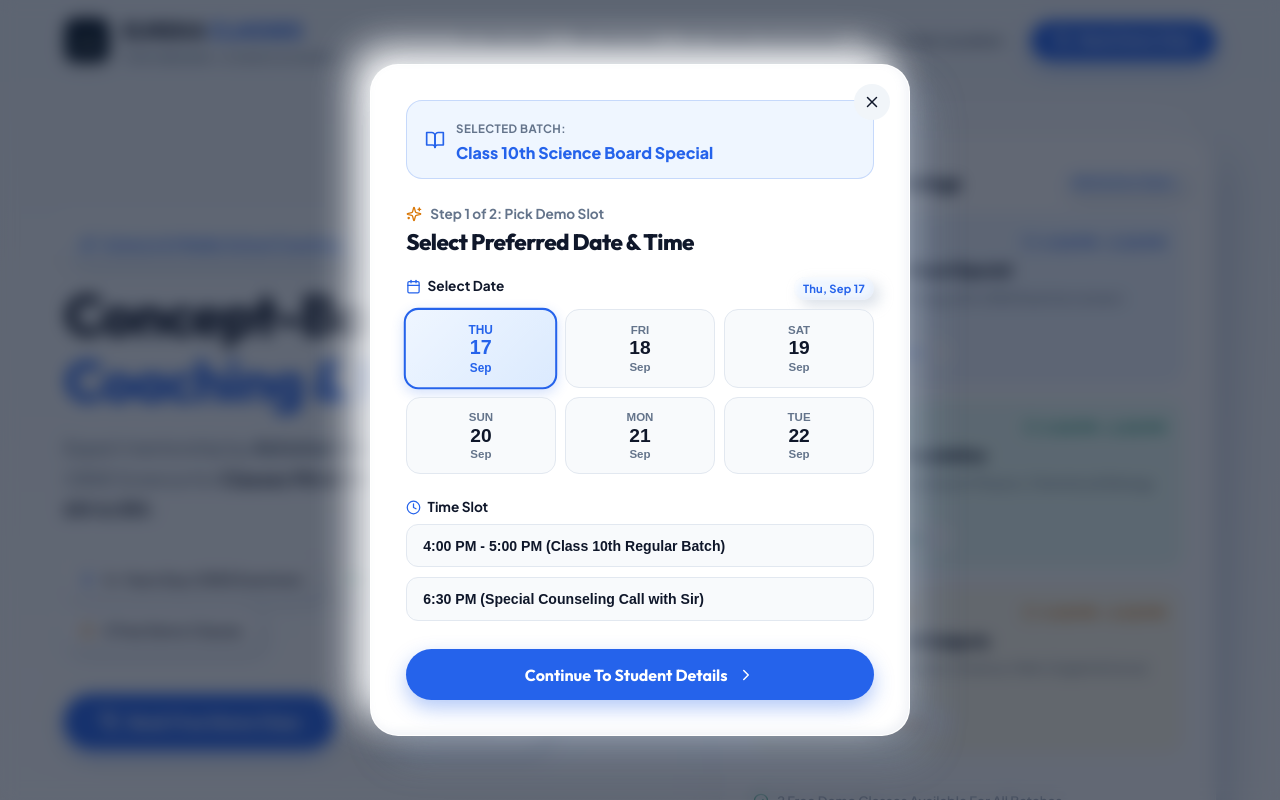
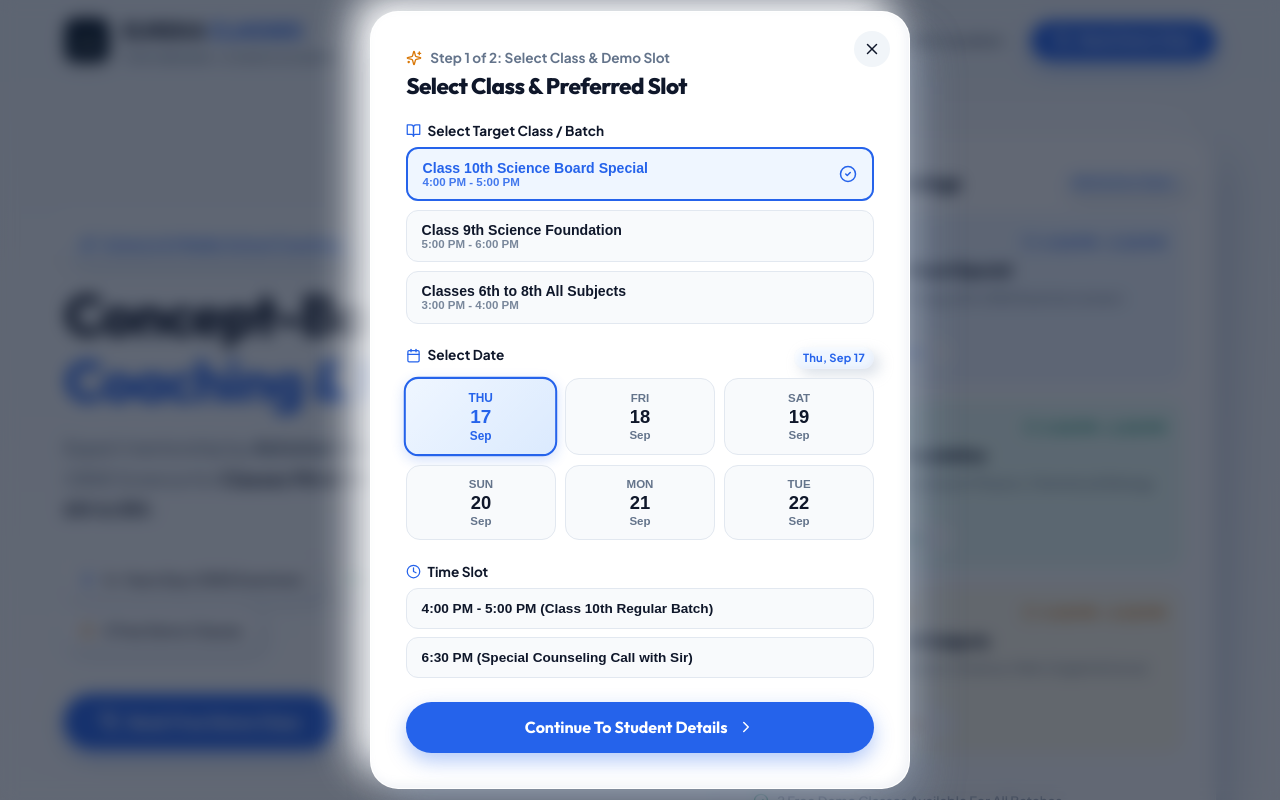
Before and after one commit to AtharvTiwari0/Eureka, a React (Vite) app: page / in a window 1280 px wide. Both pictures are taken after a click on the button "Book Demo Class". Shown: the top 800 px of the page. Built offline with nearby package versions, Linux system fonts and the light colour scheme.

Commit message:
Add interactive Class/Batch selector inside BookCallModal

```diff
--- a/src/components/BookCallModal.jsx
+++ b/src/components/BookCallModal.jsx
@@ -4,6 +4,7 @@ import confetti from 'canvas-confetti';
 
 export default function BookCallModal({ isOpen, onClose, preselectedBatch }) {
   const [step, setStep] = useState(1);
+  const [selectedBatchName, setSelectedBatchName] = useState(preselectedBatch || 'Class 10th Science Board Special');
 
   const today = new Date();
   const upcomingDates = Array.from({ length: 6 }, (_, i) => {
@@ -26,20 +27,26 @@ export default function BookCallModal({ isOpen, onClose, preselectedBatch }) {
 
   const FORMSPARK_ACTION_URL = 'https://submit-form.com/fQQINef9K';
 
-  const currentBatchName = preselectedBatch || 'Class 10th Science Board Special';
+  // Sync preselectedBatch prop whenever modal opens
+  useEffect(() => {
+    if (preselectedBatch) {
+      setSelectedBatchName(preselectedBatch);
+    }
+    setStep(1);
+  }, [preselectedBatch, isOpen]);
 
+  // Sync slot whenever selectedBatchName changes
   useEffect(() => {
-    if (currentBatchName.includes('10th')) {
+    if (selectedBatchName.includes('10th')) {
       setSelectedSlot('4:00 PM - 5:00 PM (Class 10th Science)');
-    } else if (currentBatchName.includes('9th')) {
+    } else if (selectedBatchName.includes('9th')) {
       setSelectedSlot('5:00 PM - 6:00 PM (Class 9th Science)');
-    } else if (currentBatchName.includes('6th') || currentBatchName.includes('8th')) {
+    } else if (selectedBatchName.includes('6th') || selectedBatchName.includes('8th')) {
       setSelectedSlot('3:00 PM - 4:00 PM (Classes 6th - 8th All Subjects)');
     } else {
       setSelectedSlot('4:00 PM - 5:00 PM');
     }
-    setStep(1);
-  }, [preselectedBatch, isOpen]);
+  }, [selectedBatchName]);
 
   if (!isOpen) return null;
 
@@ -59,8 +66,8 @@ export default function BookCallModal({ isOpen, onClose, preselectedBatch }) {
         method: 'POST',
         headers: { 'Content-Type': 'application/json', Accept: 'application/json' },
         body: JSON.stringify({
-          _email: { from: studentName, subject: `Demo Class Request for ${currentBatchName}` },
-          batch: currentBatchName,
+          _email: { from: studentName, subject: `Demo Class Request for ${selectedBatchName}` },
+          batch: selectedBatchName,
           date: selectedDate,
           slot: selectedSlot,
           studentName,
@@ -78,7 +85,7 @@ export default function BookCallModal({ isOpen, onClose, preselectedBatch }) {
 
     const text = encodeURIComponent(
       `Hello Abhishek Sir! I want to book 2 Free Demo Classes for Eureka Classes.\n\n` +
-      `🎯 TARGET BATCH: ${currentBatchName}\n` +
+      `🎯 TARGET BATCH: ${selectedBatchName}\n` +
       `📅 Preferred Date: ${selectedDate}\n` +
       `⏰ Preferred Slot: ${selectedSlot}\n` +
       `👤 Student Name: ${studentName}\n` +
@@ -131,43 +138,60 @@ export default function BookCallModal({ isOpen, onClose, preselectedBatch }) {
           <X size={18} />
         </button>
 
-        {/* TARGET BATCH BADGE */}
-        <div
-          style={{
-            padding: '0.8rem 1.1rem',
-            borderRadius: '16px',
-            background: 'var(--primary-blue-soft)',
-            border: '1px solid rgba(37, 99, 235, 0.2)',
-            marginBottom: '1.5rem',
-            display: 'flex',
-            alignItems: 'center',
-            gap: '0.7rem',
-          }}
-        >
-          <BookOpen size={20} color="var(--primary-blue)" style={{ flexShrink: 0 }} />
-          <div>
-            <span style={{ fontSize: '0.72rem', color: 'var(--text-muted)', fontWeight: '700', textTransform: 'uppercase', letterSpacing: '0.04em' }}>
-              Selected Batch:
-            </span>
-            <div style={{ fontSize: '1rem', fontWeight: '800', color: 'var(--primary-blue)' }}>
-              {currentBatchName}
-            </div>
-          </div>
-        </div>
-
-        {/* STEP 1: Select Date & Time Slot */}
+        {/* STEP 1: Select Class Batch, Date & Time Slot */}
         {step === 1 && (
           <div>
             <div style={{ marginBottom: '1.2rem' }}>
               <div style={{ display: 'flex', alignItems: 'center', gap: '0.5rem', marginBottom: '0.2rem' }}>
                 <Sparkles size={16} color="var(--accent-amber)" />
                 <span style={{ fontSize: '0.85rem', color: 'var(--text-muted)', fontWeight: '700' }}>
-                  Step 1 of 2: Pick Demo Slot
+                  Step 1 of 2: Select Class & Demo Slot
                 </span>
               </div>
               <h3 style={{ fontSize: '1.4rem', fontWeight: '800', color: 'var(--text-primary)' }}>
-                Select Preferred Date & Time
+                Select Class & Preferred Slot
               </h3>
+            </div>
+
+            {/* INTERACTIVE CLASS / BATCH SELECTOR */}
+            <div style={{ marginBottom: '1.3rem' }}>
+              <label style={labelStyle}><BookOpen size={15} color="var(--primary-blue)" /> Select Target Class / Batch</label>
+              <div style={{ display: 'flex', flexDirection: 'column', gap: '0.55rem' }}>
+                {[
+                  { id: 'Class 10th Science Board Special', label: 'Class 10th Science Board Special', timing: '4:00 PM - 5:00 PM' },
+                  { id: 'Class 9th Science Foundation', label: 'Class 9th Science Foundation', timing: '5:00 PM - 6:00 PM' },
+                  { id: 'Classes 6th to 8th All Subjects', label: 'Classes 6th to 8th All Subjects', timing: '3:00 PM - 4:00 PM' },
+                ].map((b) => {
+                  const isSelected = selectedBatchName === b.id || selectedBatchName.includes(b.label.slice(0, 9));
+                  return (
+                    <button
+                      key={b.id}
+                      type="button"
+                      onClick={() => setSelectedBatchName(b.id)}
+                      style={{
+                        padding: '0.7rem 0.9rem',
+                        borderRadius: '12px',
+                        border: isSelected ? '2px solid var(--primary-blue)' : '1px solid var(--border-light)',
+                        background: isSelected ? 'var(--primary-blue-soft)' : '#F8FAFC',
+                        color: isSelected ? 'var(--primary-blue)' : 'var(--text-primary)',
+                        fontWeight: '700',
+                        fontSize: '0.88rem',
+                        cursor: 'pointer',
+                        display: 'flex',
+                        alignItems: 'center',
+                        justifyContent: 'space-between',
+                        transition: 'all 0.2s ease',
+                      }}
+                    >
+                      <div style={{ textAlign: 'left' }}>
+                        <div style={{ fontWeight: '800' }}>{b.label}</div>
+                        <div style={{ fontSize: '0.72rem', color: isSelected ? 'var(--primary-blue)' : 'var(--text-muted)', opacity: 0.85 }}>{b.timing}</div>
+                      </div>
+                      {isSelected && <CheckCircle2 size={18} color="var(--primary-blue)" />}
+                    </button>
+                  );
+                })}
+              </div>
             </div>
 
             {/* Calendar Date Selector */}
@@ -178,7 +202,7 @@ export default function BookCallModal({ isOpen, onClose, preselectedBatch }) {
               </span>
             </div>
 
-            <div style={{ display: 'grid', gridTemplateColumns: 'repeat(3, 1fr)', gap: '0.6rem', marginBottom: '1.4rem' }}>
+            <div style={{ display: 'grid', gridTemplateColumns: 'repeat(3, 1fr)', gap: '0.6rem', marginBottom: '1.3rem' }}>
               {upcomingDates.slice(0, 6).map((d, i) => {
                 const isSelected = selectedDate === d.fullDate;
                 return (
@@ -187,7 +211,7 @@ export default function BookCallModal({ isOpen, onClose, preselectedBatch }) {
                     type="button"
                     onClick={() => setSelectedDate(d.fullDate)}
                     style={{
-                      padding: '0.8rem 0.4rem',
+                      padding: '0.75rem 0.4rem',
                       borderRadius: '14px',
                       border: isSelected ? '2px solid var(--primary-blue)' : '1px solid var(--border-light)',
                       background: isSelected ? 'linear-gradient(135deg, #EFF6FF 0%, #DBEAFE 100%)' : '#F8FAFC',
@@ -199,7 +223,7 @@ export default function BookCallModal({ isOpen, onClose, preselectedBatch }) {
                     }}
                   >
                     <div style={{ fontSize: '0.72rem', color: isSelected ? 'var(--primary-blue)' : 'var(--text-muted)', fontWeight: '800', textTransform: 'uppercase' }}>{d.dayName}</div>
-                    <div style={{ fontSize: '1.2rem', fontWeight: '900', color: isSelected ? 'var(--primary-blue)' : 'var(--text-primary)', margin: '0.1rem 0' }}>{d.dateNum}</div>
+                    <div style={{ fontSize: '1.15rem', fontWeight: '900', color: isSelected ? 'var(--primary-blue)' : 'var(--text-primary)', margin: '0.1rem 0' }}>{d.dateNum}</div>
                     <div style={{ fontSize: '0.72rem', color: isSelected ? 'var(--primary-blue)' : 'var(--text-muted)', fontWeight: '600' }}>{d.monthName}</div>
                   </button>
                 );
@@ -208,10 +232,10 @@ export default function BookCallModal({ isOpen, onClose, preselectedBatch }) {
 
             {/* Time Slot Selector */}
             <label style={labelStyle}><Clock size={15} color="var(--primary-blue)" /> Time Slot</label>
-            <div style={{ display: 'flex', flexDirection: 'column', gap: '0.6rem', marginBottom: '1.8rem' }}>
+            <div style={{ display: 'flex', flexDirection: 'column', gap: '0.5rem', marginBottom: '1.5rem' }}>
               {[
-                currentBatchName.includes('10th') ? '4:00 PM - 5:00 PM (Class 10th Regular Batch)' :
-                currentBatchName.includes('9th') ? '5:00 PM - 6:00 PM (Class 9th Regular Batch)' :
+                selectedBatchName.includes('10th') ? '4:00 PM - 5:00 PM (Class 10th Regular Batch)' :
+                selectedBatchName.includes('9th') ? '5:00 PM - 6:00 PM (Class 9th Regular Batch)' :
                 '3:00 PM - 4:00 PM (Classes 6th - 8th Regular Batch)',
                 '6:30 PM (Special Counseling Call with Sir)',
               ].map((slot, idx) => (
@@ -220,13 +244,13 @@ export default function BookCallModal({ isOpen, onClose, preselectedBatch }) {
                   type="button"
                   onClick={() => setSelectedSlot(slot)}
                   style={{
-                    padding: '0.8rem 1rem',
+                    padding: '0.75rem 0.9rem',
                     borderRadius: '12px',
                     border: selectedSlot === slot ? '2px solid var(--primary-blue)' : '1px solid var(--border-light)',
                     background: selectedSlot === slot ? 'var(--primary-blue-soft)' : '#F8FAFC',
                     color: selectedSlot === slot ? 'var(--primary-blue)' : 'var(--text-primary)',
                     fontWeight: '700',
-                    fontSize: '0.88rem',
+                    fontSize: '0.85rem',
                     cursor: 'pointer',
                     display: 'flex',
                     alignItems: 'center',
```
